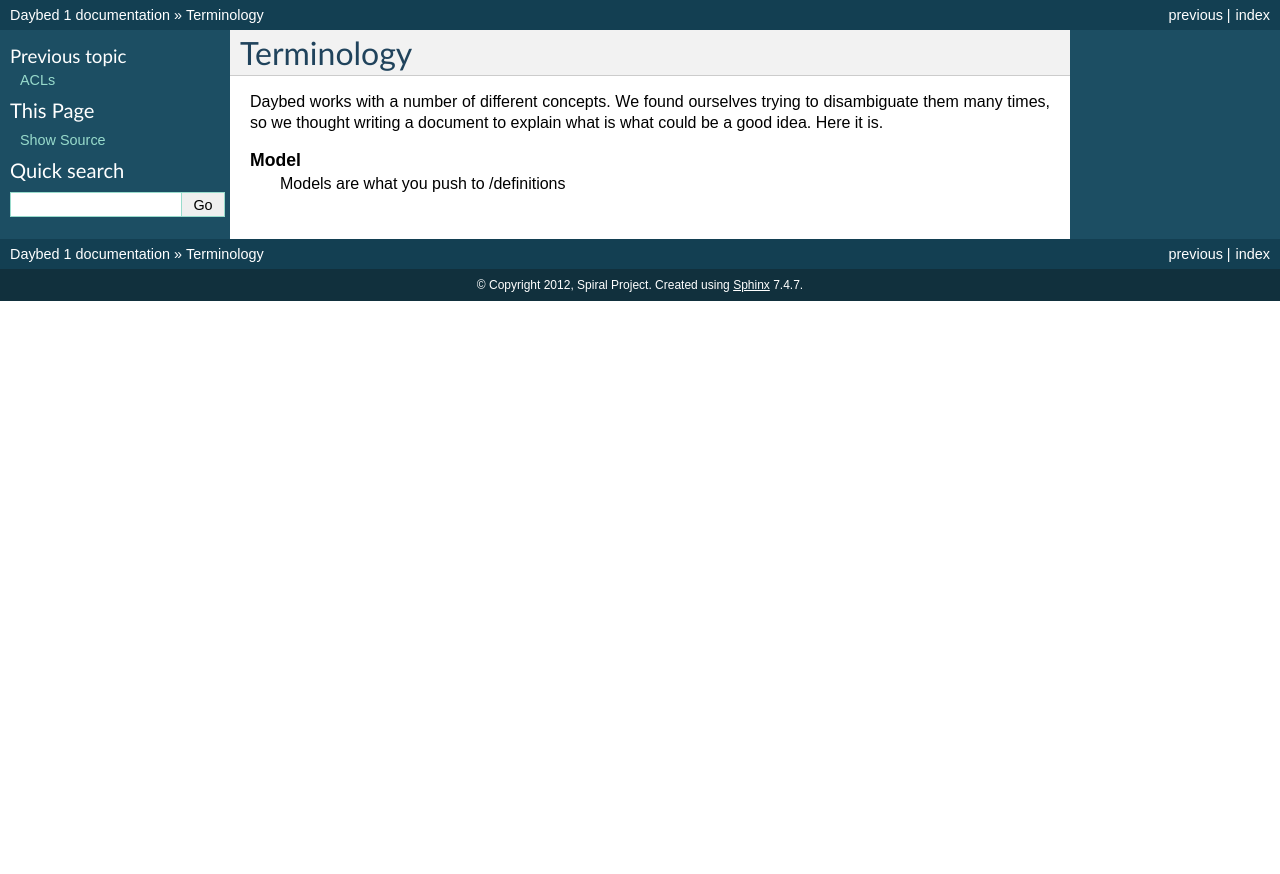
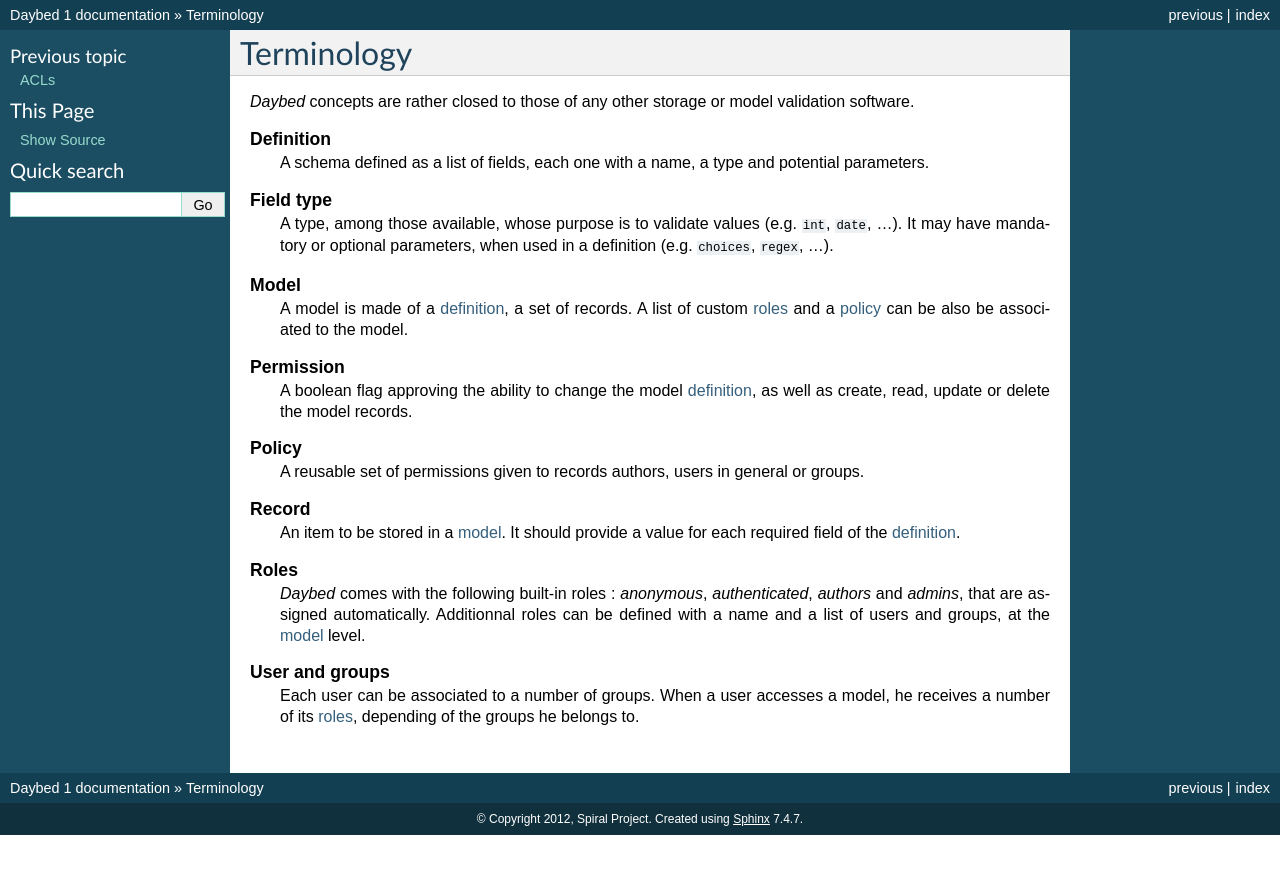
Before and after one commit to spiral-project/daybed, a Sphinx documentation site: the page built from docs/source/terminology.rst, in a window 1280 px wide. Shown: the top 874 px of the page. Built offline with Sphinx 7.4.7, drawn with Linux system fonts in a browser that asks for light colours.

Commit message:
Update terminology

```diff
--- a/docs/source/terminology.rst
+++ b/docs/source/terminology.rst
@@ -1,12 +1,46 @@
 Terminology
 ###########
 
-Daybed works with a number of different concepts. We found ourselves trying to
-disambiguate them many times, so we thought writing a document to explain what
-is what could be a good idea. Here it is.
+*Daybed* concepts are rather closed to those of any other storage or model validation
+software.
+
 
 .. glossary::
     :sorted:
 
     Model
-       Models are what you push to /definitions
+        A model is made of a :term:`definition`, a set of :term:`records`.
+        A list of custom :term:`roles` and a :term:`policy` can be also
+        be associated to the model.
+
+    Definition
+        A schema defined as a list of fields, each one with a name, a type
+        and potential parameters.
+
+    Field type
+        A type, among those available, whose purpose is to validate values
+        (e.g. ``int``, ``date``, ...).
+        It may have mandatory or optional parameters, when used in a definition
+        (e.g. ``choices``, ``regex``, ...).
+
+    Record
+        An item to be stored in a :term:`model`. It should provide a value for each required
+        :term:`field` of the :term:`definition`.
+
+    Policy
+        A reusable set of :term:`permissions` given to records authors, users in general
+        or groups.
+
+    Permission
+        A boolean flag approving the ability to change the model :term:`definition`,
+        as well as create, read, update or delete the model :term:`records`.
+
+    Roles
+        *Daybed* comes with the following built-in roles : *anonymous*, *authenticated*,
+        *authors* and *admins*, that are assigned automatically.
+        Additionnal roles can be defined with a name and a list of users and groups,
+        at the :term:`model` level.
+
+    User and groups
+        Each user can be associated to a number of groups. When a user accesses a model,
+        he receives a number of its :term:`roles`, depending of the groups he belongs to.
```
